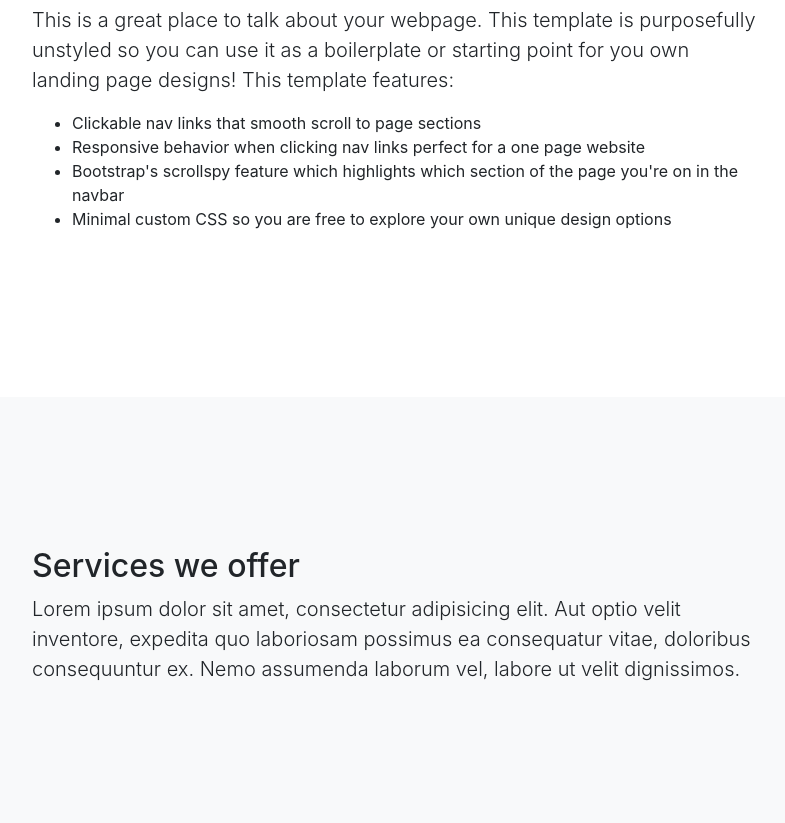
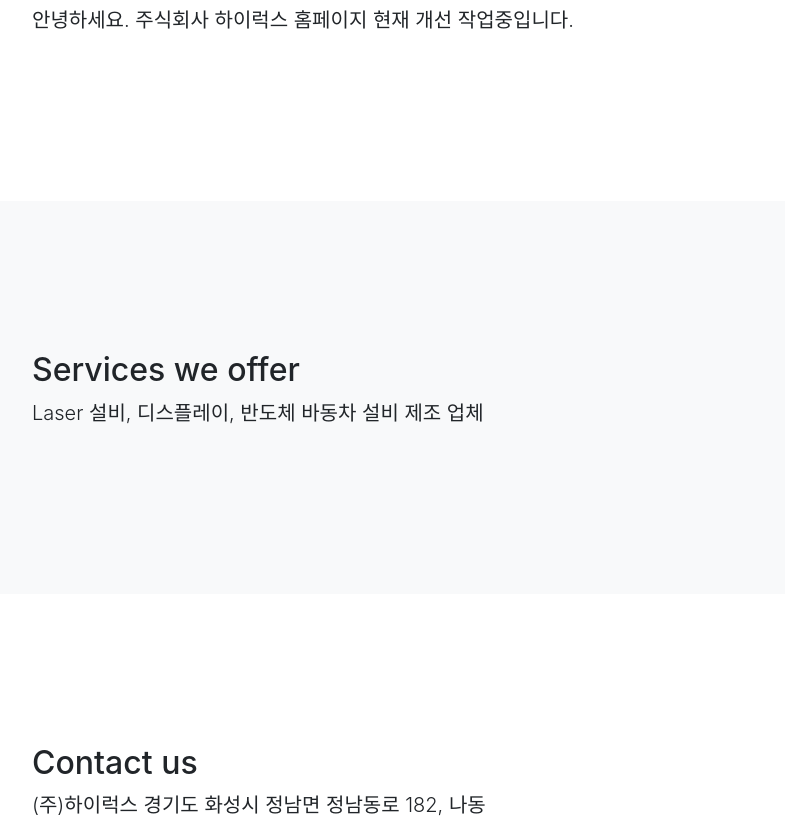
Before and after one commit to marinamild/prj2, a website with bundled scripts: page index.html in a window 1280 px wide. Shown: the part 549-1372 px from the top of the page, without its empty margins (243-1028 px from the left). Built offline with nearby package versions, Linux system fonts and the light colour scheme.

Commit message:
내용 수정

```diff
--- a/index.html
+++ b/index.html
@@ -55,13 +55,15 @@
       <div class="row">
         <div class="col-lg-8 mx-auto">
           <h2>About this page</h2>
-          <p class="lead">This is a great place to talk about your webpage. This template is purposefully unstyled so you can use it as a boilerplate or starting point for you own landing page designs! This template features:</p>
+          <p class="lead">안녕하세요. 주식회사 하이럭스 홈페이지 현재 개선 작업중입니다.</p>
+          <!--
           <ul>
             <li>Clickable nav links that smooth scroll to page sections</li>
             <li>Responsive behavior when clicking nav links perfect for a one page website</li>
             <li>Bootstrap's scrollspy feature which highlights which section of the page you're on in the navbar</li>
             <li>Minimal custom CSS so you are free to explore your own unique design options</li>
           </ul>
+        -->
         </div>
       </div>
     </div>
@@ -72,7 +74,7 @@
       <div class="row">
         <div class="col-lg-8 mx-auto">
           <h2>Services we offer</h2>
-          <p class="lead">Lorem ipsum dolor sit amet, consectetur adipisicing elit. Aut optio velit inventore, expedita quo laboriosam possimus ea consequatur vitae, doloribus consequuntur ex. Nemo assumenda laborum vel, labore ut velit dignissimos.</p>
+          <p class="lead">Laser 설비, 디스플레이, 반도체 바동차 설비 제조 업체</p>
         </div>
       </div>
     </div>
@@ -83,7 +85,7 @@
       <div class="row">
         <div class="col-lg-8 mx-auto">
           <h2>Contact us</h2>
-          <p class="lead">Lorem ipsum dolor sit amet, consectetur adipisicing elit. Vero odio fugiat voluptatem dolor, provident officiis, id iusto! Obcaecati incidunt, qui nihil beatae magnam et repudiandae ipsa exercitationem, in, quo totam.</p>
+          <p class="lead">(주)하이럭스 경기도 화성시 정남면 정남동로 182, 나동</p>
         </div>
       </div>
     </div>
```
